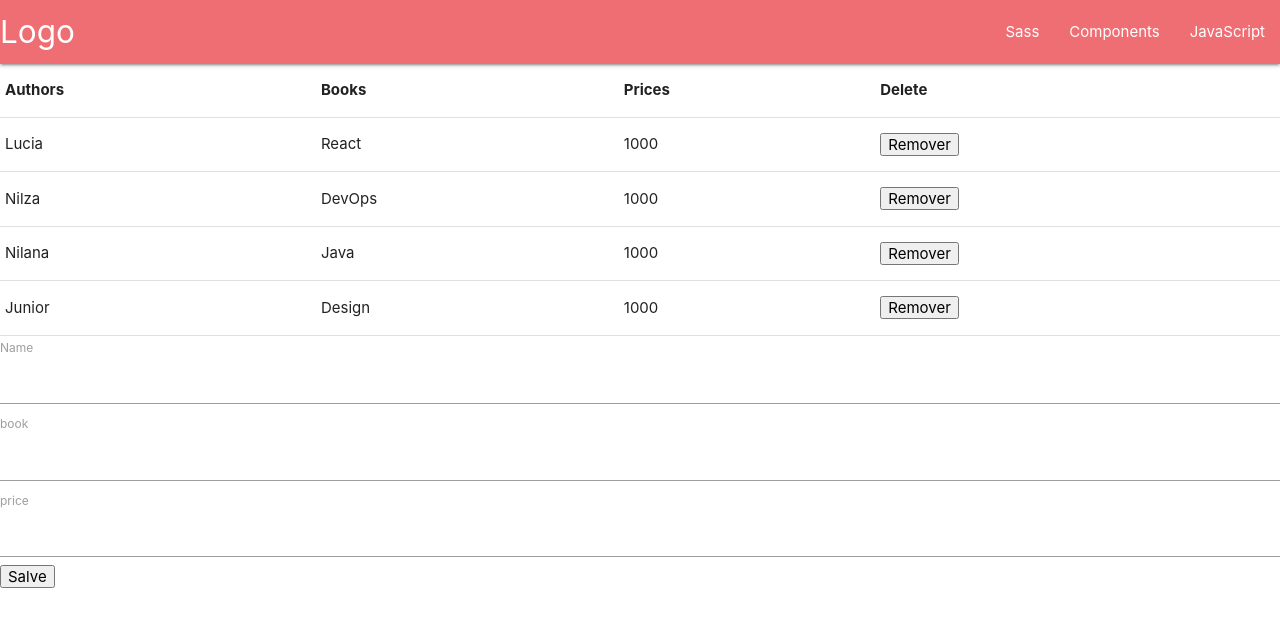
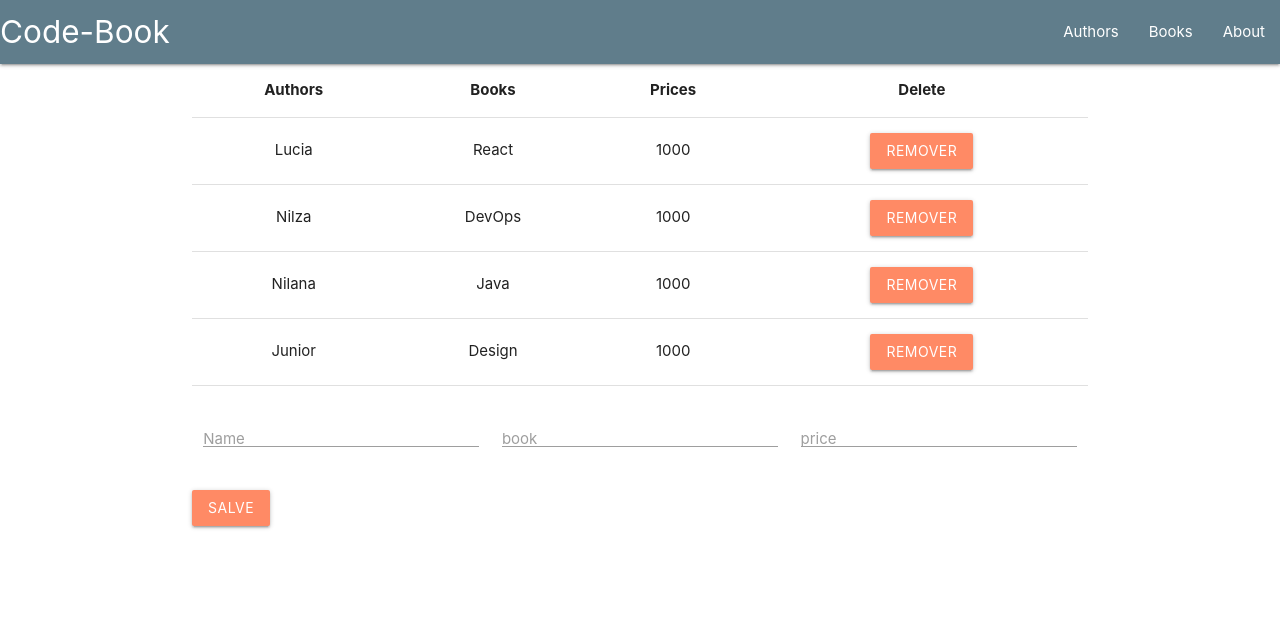
Before and after one commit to nilanarocha/book, a React (Create React App) app: page / in a window 1280 px wide. Shown: the top 626 px of the page. Built offline with nearby package versions, Linux system fonts and the light colour scheme.

Commit message:
styling the main page

```diff
--- a/src/App.css
+++ b/src/App.css
@@ -32,7 +32,12 @@
   from {
     transform: rotate(0deg);
   }
+
   to {
     transform: rotate(360deg);
   }
 }
+
+.mb-10 {
+  margin-bottom: 1em;
+}
--- a/src/App.js
+++ b/src/App.js
@@ -48,8 +48,13 @@ class App extends Component {
     return (
       <Fragment>
         <Header />
-        <Tabela authors={this.state.authors} deleteAuthor={this.deleteAuthor} />
-        <Form listenerOfSubmit={this.listenerOfSubmit} />
+        <div className="container mb-10">
+          <Tabela
+            authors={this.state.authors}
+            deleteAuthor={this.deleteAuthor}
+          />
+          <Form listenerOfSubmit={this.listenerOfSubmit} />
+        </div>
       </Fragment>
     );
   }
--- a/src/Form.js
+++ b/src/Form.js
@@ -28,34 +28,53 @@ class Form extends Component {
     const { name, book, price } = this.state;
     return (
       <form>
-        <label htmlFor="name">Name</label>
+        <div className="row">
+          <div className="input-field col s4">
+            <label className="input-field" htmlFor="name">
+              Name
+            </label>
             <input
+              className="validate"
               id="name"
               type="text"
               name="name"
               value={name}
               onChange={this.listenerOfInput}
             />
-
-        <label htmlFor="book">book</label>
+          </div>
+          <div className="input-field col s4">
+            <label className="input-field" htmlFor="book">
+              book
+            </label>
 
             <input
+              className="validate"
               id="book"
               type="text"
               name="book"
               value={book}
               onChange={this.listenerOfInput}
             />
-
-        <label htmlFor="price">price</label>
+          </div>
+          <div className="input-field col s4">
+            <label className="input-field" htmlFor="price">
+              price
+            </label>
             <input
+              className="validate"
               id="price"
               type="text"
               name="price"
               value={price}
               onChange={this.listenerOfInput}
             />
-        <button onClick={this.submitForm} type="button">
+          </div>
+        </div>
+        <button
+          className="waves-effect waves-light btn  deep-orange lighten-2"
+          onClick={this.submitForm}
+          type="button"
+        >
           Salve
         </button>
       </form>
--- a/src/Header.js
+++ b/src/Header.js
@@ -3,19 +3,19 @@ import React, { Component } from 'react';
 const Header = () => {
   return (
     <nav>
-      <div class="nav-wrapper">
+      <div class="nav-wrapper blue-grey">
         <a href="#" class="brand-logo">
-          Logo
+          Code-Book
         </a>
         <ul class="right">
           <li>
-            <a href="#">Sass</a>
+            <a href="/authors">Authors</a>
           </li>
           <li>
-            <a href="#">Components</a>
+            <a href="/books">Books</a>
           </li>
           <li>
-            <a href="#">JavaScript</a>
+            <a href="/about">About</a>
           </li>
         </ul>
       </div>
--- a/src/Tabela.js
+++ b/src/Tabela.js
@@ -22,6 +22,7 @@ const TableBody = props => {
         <td>{rows.price}</td>
         <td>
           <button
+            className="waves-effect waves-light btn  deep-orange lighten-2"
             onClick={() => {
               props.deleteAuthor(index);
             }}
@@ -39,7 +40,7 @@ class Tabela extends Component {
     const { authors, deleteAuthor } = this.props;
 
     return (
-      <table>
+      <table className="centered highlight">
         <TableHead />
         <TableBody authors={authors} deleteAuthor={deleteAuthor} />
       </table>
```
Lines whose indentation alone changed are shown as unchanged.
